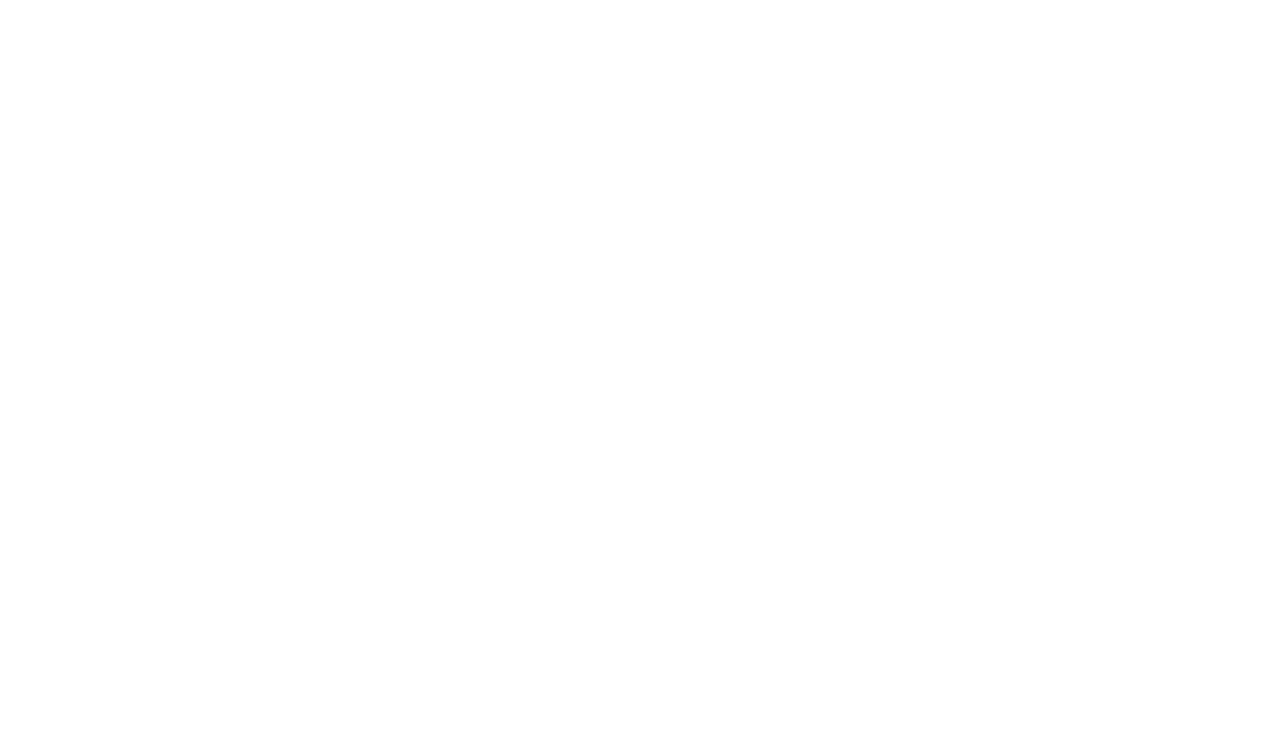
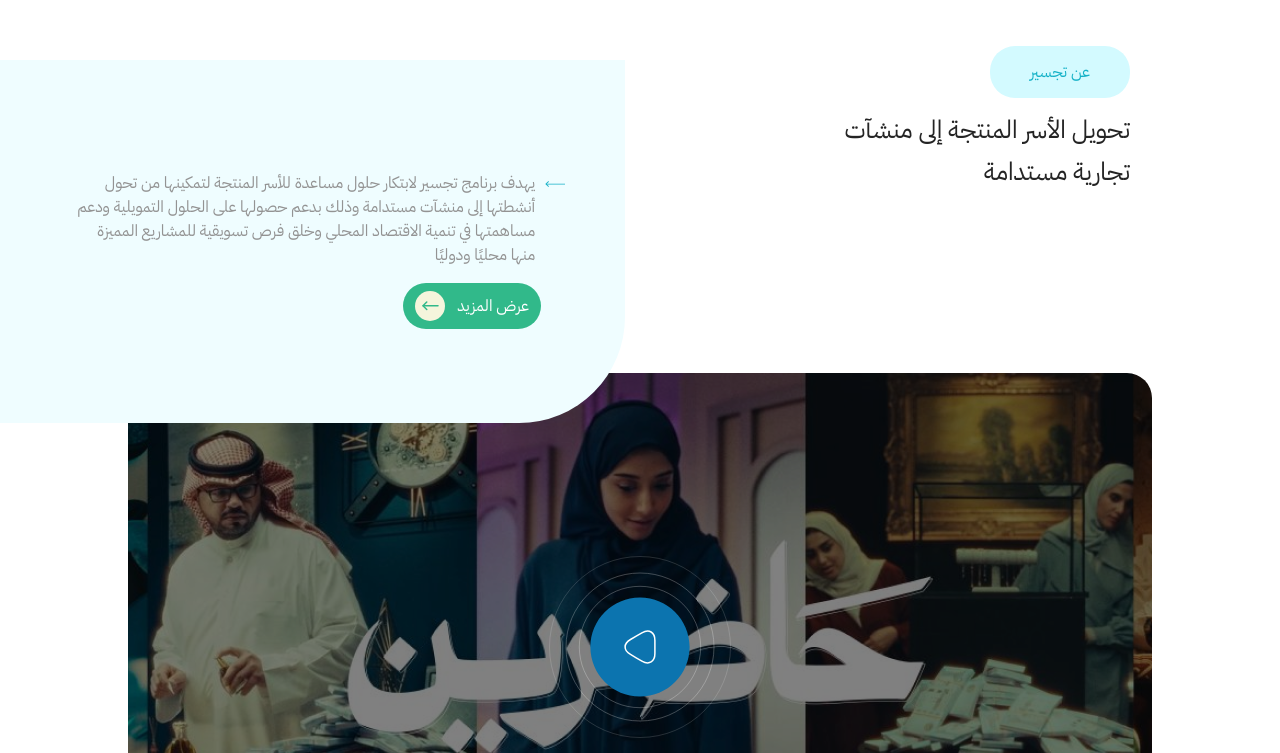
Before and after one commit to MohamedElsayed2022/Task, a plain HTML site: page index.html in a window 1280 px wide. Shown: the top 753 px of the page. Drawn offline with Linux system fonts and the light colour scheme; files whose address does not match are found by name.

Commit message:
Add files via upload

```diff
--- a/main.css
+++ b/main.css
@@ -59,7 +59,7 @@
 }
 
 .header {
-  height: 720px;
+  height: 10px;
 }
 
 .about {
```
